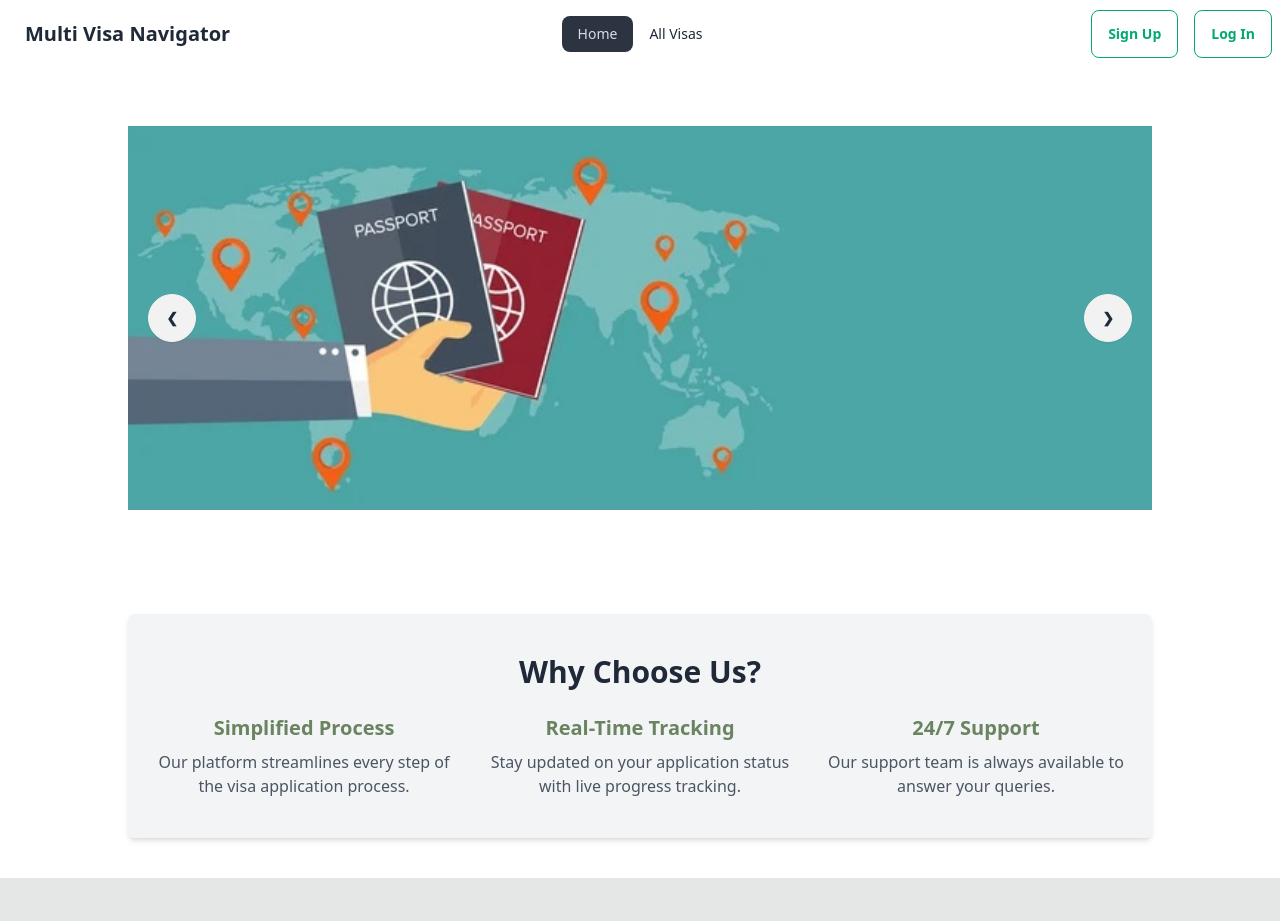
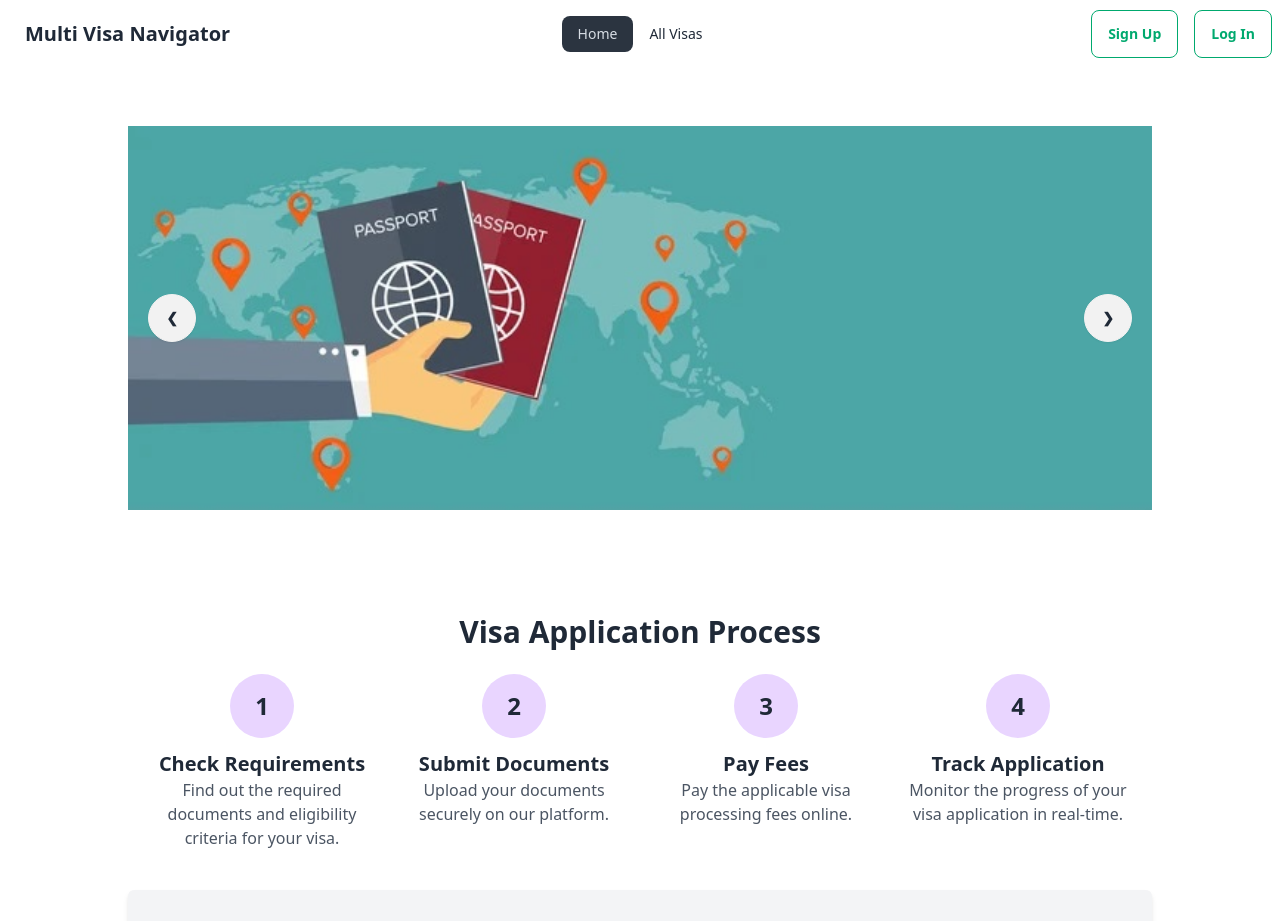
Before and after one commit to ImtiazAhmed01/multi-visa-navigator-client, a React (Vite) app: page / in a window 1280 px wide. Shown: the top 921 px of the page. Built offline with nearby package versions, Linux system fonts and the light colour scheme; no server answers.

Commit message:
visaprocess section add in the home component

```diff
--- a/package.json
+++ b/package.json
@@ -15,7 +15,8 @@
     "react-dom": "^18.3.1",
     "react-router": "^7.0.2",
     "react-router-dom": "^7.0.2",
-    "react-toastify": "^10.0.6"
+    "react-toastify": "^10.0.6",
+    "react-tooltip": "^5.28.0"
   },
   "devDependencies": {
     "@eslint/js": "^9.15.0",
--- a/src/Component/Home/Home.jsx
+++ b/src/Component/Home/Home.jsx
@@ -4,6 +4,7 @@ import slider2Image from "../../../src/assets/analysis-data-process-target-busin
 import slider3Image from "../../../src/assets/man-using-virtual-touch-screen-260nw-2336775113.jpg"
 import slider4Image from "../../../src/assets/visa-application-approved-stamp-passport-260nw-2214866597.jpg"
 import WhyChooseUs from './WhyChooseUs';
+import VisaProcess from './VisaProcess';
 
 const Home = () => {
     return (
@@ -50,6 +51,7 @@ const Home = () => {
                     </div>
                 </div>
             </div>
+            <VisaProcess></VisaProcess>
             <WhyChooseUs></WhyChooseUs>
         </div>
 
--- /dev/null
+++ b/src/Component/Home/VisaProcess.jsx
@@ -0,0 +1,66 @@
+import React from "react";
+import { Tooltip as ReactTooltip } from "react-tooltip";
+
+const VisaProcess = () => {
+    return (
+        <div className="my-10 px-5">
+            <h2 className="text-3xl font-bold text-center mb-6">Visa Application Process</h2>
+            <div className="grid grid-cols-1 md:grid-cols-4 gap-6">
+                <div className="flex flex-col items-center">
+                    <div
+                        id="step1"
+                        className="w-16 h-16 flex items-center justify-center bg-purple-200 rounded-full"
+                    >
+                        <span className="text-2xl font-bold">1</span>
+                    </div>
+                    <h3 className="text-xl font-semibold mt-3">Check Requirements</h3>
+                    <p className="text-center text-gray-600">
+                        Find out the required documents and eligibility criteria for your visa.
+                    </p>
+                </div>
+                <div className="flex flex-col items-center">
+                    <div
+                        id="step2"
+                        className="w-16 h-16 flex items-center justify-center bg-purple-200 rounded-full"
+                    >
+                        <span className="text-2xl font-bold">2</span>
+                    </div>
+                    <h3 className="text-xl font-semibold mt-3">Submit Documents</h3>
+                    <p className="text-center text-gray-600">
+                        Upload your documents securely on our platform.
+                    </p>
+                </div>
+                <div className="flex flex-col items-center">
+                    <div
+                        id="step3"
+                        className="w-16 h-16 flex items-center justify-center bg-purple-200 rounded-full"
+                    >
+                        <span className="text-2xl font-bold">3</span>
+                    </div>
+                    <h3 className="text-xl font-semibold mt-3">Pay Fees</h3>
+                    <p className="text-center text-gray-600">
+                        Pay the applicable visa processing fees online.
+                    </p>
+                </div>
+                <div className="flex flex-col items-center">
+                    <div
+                        id="step4"
+                        className="w-16 h-16 flex items-center justify-center bg-purple-200 rounded-full"
+                    >
+                        <span className="text-2xl font-bold">4</span>
+                    </div>
+                    <h3 className="text-xl font-semibold mt-3">Track Application</h3>
+                    <p className="text-center text-gray-600">
+                        Monitor the progress of your visa application in real-time.
+                    </p>
+                </div>
+            </div>
+            <ReactTooltip anchorId="step1" content="Learn about required documents and specific eligibility criteria for your visa." />
+            <ReactTooltip anchorId="step2" content="Upload all necessary documents securely to avoid delays." />
+            <ReactTooltip anchorId="step3" content="Pay the processing fees through multiple secure payment options." />
+            <ReactTooltip anchorId="step4" content="Keep an eye on your application's progress in real-time." />
+        </div>
+    );
+};
+
+export default VisaProcess;
--- a/src/Component/Navbar/Navbar.jsx
+++ b/src/Component/Navbar/Navbar.jsx
@@ -19,12 +19,12 @@ const Navbar = () => {
     const links = (
         <>
             <li>
-                <NavLink to="/" activeClassName="active">
+                <NavLink to="/" activeclassname="active">
                     Home
                 </NavLink>
             </li>
             <li>
-                <NavLink to="/allvisas" activeClassName="active">
+                <NavLink to="/allvisas" activeclassname="active">
                     All Visas
                 </NavLink>
             </li>
@@ -32,17 +32,17 @@ const Navbar = () => {
             {user && user.displayName && (
                 <>
                     <li>
-                        <NavLink to="/addvisa" activeClassName="active">
+                        <NavLink to="/addvisa" activeclassname="active">
                             Add Visa
                         </NavLink>
                     </li>
                     <li>
-                        <NavLink to="/myaddedvisa" activeClassName="active">
+                        <NavLink to="/myaddedvisa" activeclassname="active">
                             My Added Visa
                         </NavLink>
                     </li>
                     <li>
-                        <NavLink to="/myvisaapplication" activeClassName="active">
+                        <NavLink to="/myvisaapplication" activeclassname="active">
                             My Visa Application
                         </NavLink>
                     </li>
```
Also changed, not shown: 1 other file (tests, documents, lock files or other folders).
